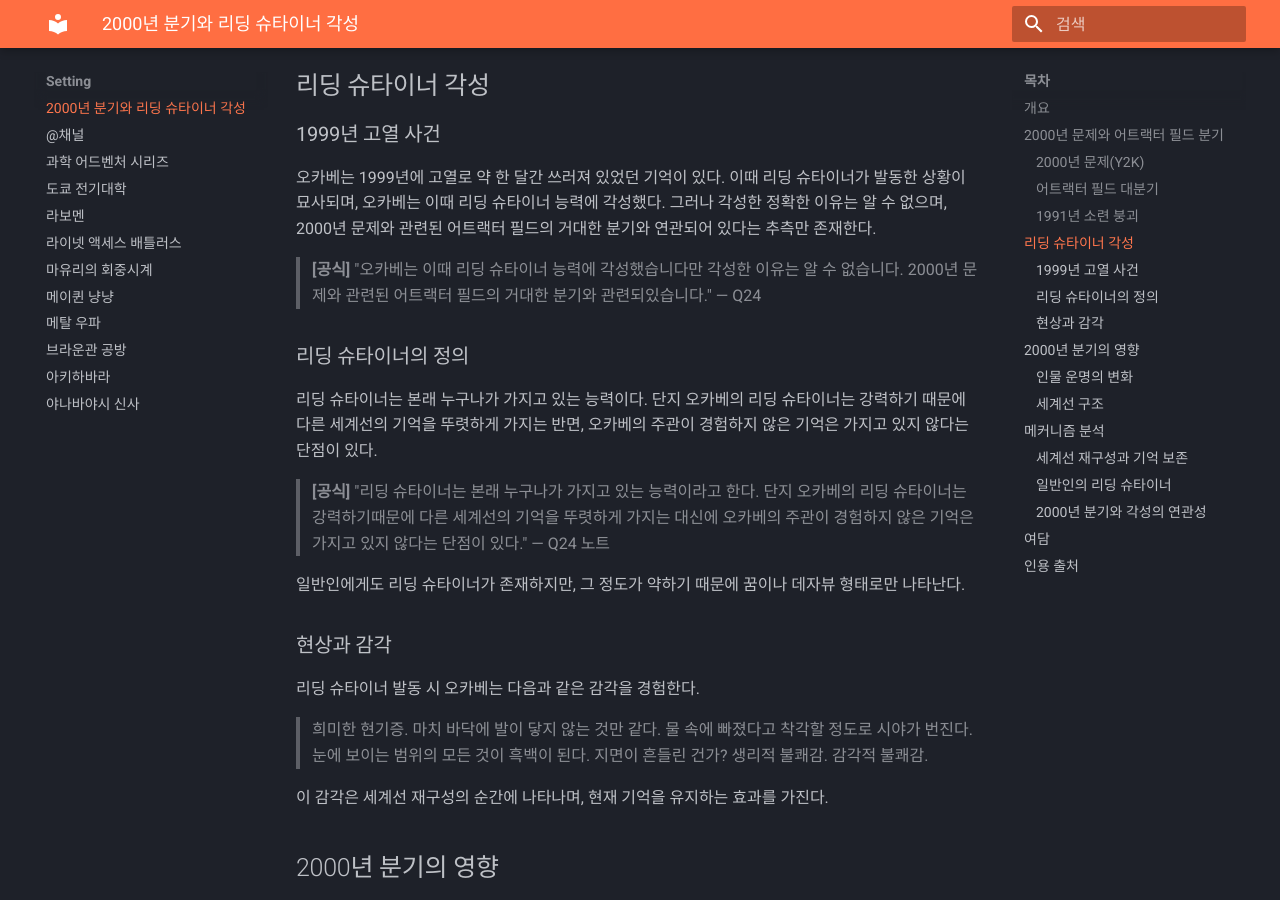
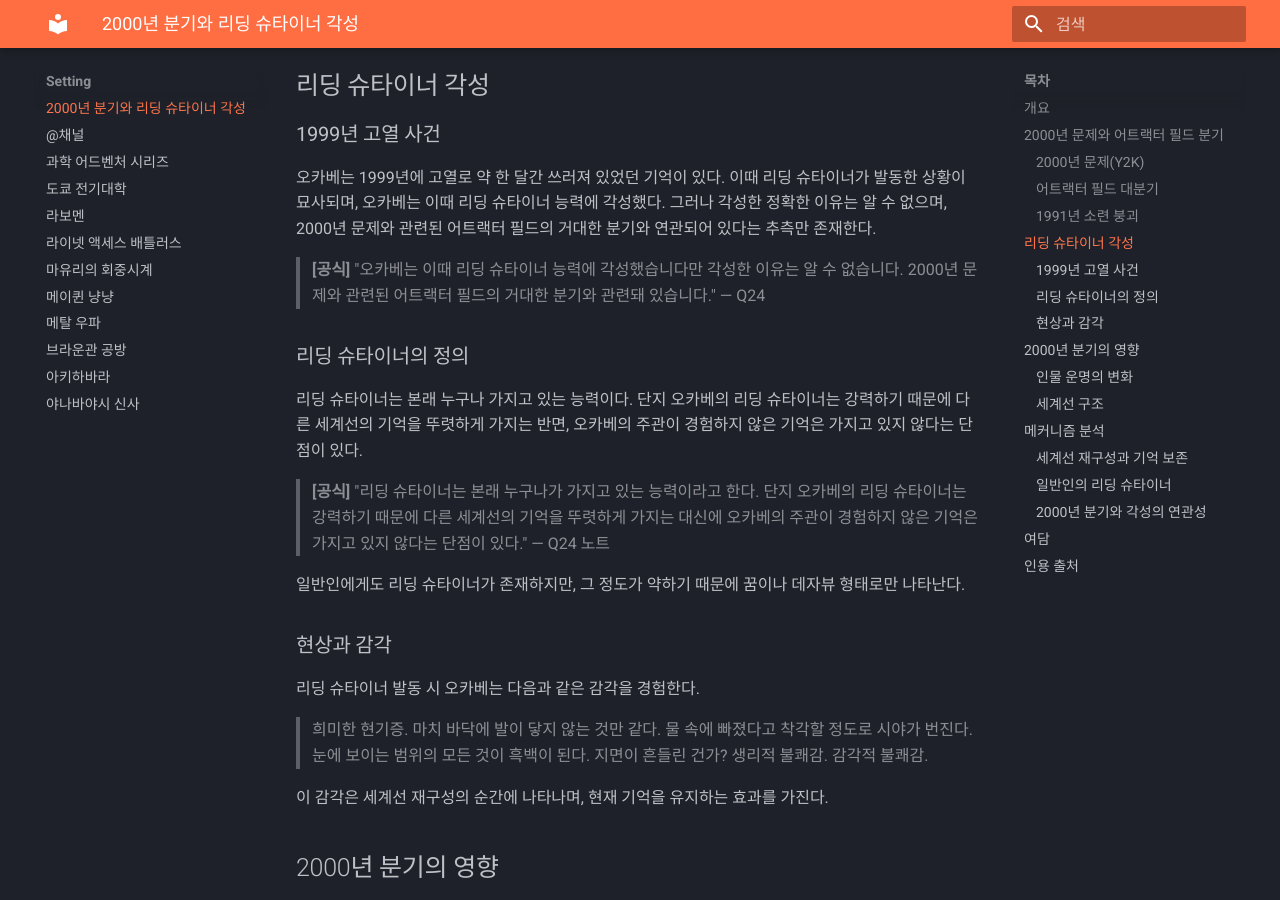
Before and after one commit to sgwiki/sgwiki.github.io, an MkDocs documentation site: the page built from wiki/setting/2000년-분기와-리딩-슈타이너-각성.md, in a window 1280 px wide and 900 px high, scrolled down 1058 px. Built offline with MkDocs 1.6.1 and Material for MkDocs 9.7.7, drawn with Linux system fonts in a browser that asks for light colours; some of the changed text lies outside the part shown.

Commit message:
chore(wiki): 2000년-분기와-리딩-슈타이너-각성 정비 — 조사 잉여 제거·번역투 교정·인용 블록 맞춤법/띄어쓰기
Co-Authored-By: Claude Opus 4.6 <noreply@anthropic.com>

```diff
--- a/wiki/setting/2000년-분기와-리딩-슈타이너-각성.md
+++ b/wiki/setting/2000년-분기와-리딩-슈타이너-각성.md
@@ -35,13 +35,13 @@ spoiler: main_story
 
 오카베는 1999년에 고열로 약 한 달간 쓰러져 있었던 기억이 있다. 이때 리딩 슈타이너가 발동한 상황이 묘사되며, 오카베는 이때 리딩 슈타이너 능력에 각성했다. 그러나 각성한 정확한 이유는 알 수 없으며, 2000년 문제와 관련된 어트랙터 필드의 거대한 분기와 연관되어 있다는 추측만 존재한다.
 
-> **[공식]** "오카베는 이때 리딩 슈타이너 능력에 각성했습니다만 각성한 이유는 알 수 없습니다. 2000년 문제와 관련된 어트랙터 필드의 거대한 분기와 관련되있습니다." — Q24
+> **[공식]** "오카베는 이때 리딩 슈타이너 능력에 각성했습니다만 각성한 이유는 알 수 없습니다. 2000년 문제와 관련된 어트랙터 필드의 거대한 분기와 관련돼 있습니다." — Q24
 
 ### 리딩 슈타이너의 정의
 
-리딩 슈타이너는 본래 누구나가 가지고 있는 능력이다. 단지 오카베의 리딩 슈타이너는 강력하기 때문에 다른 세계선의 기억을 뚜렷하게 가지는 반면, 오카베의 주관이 경험하지 않은 기억은 가지고 있지 않다는 단점이 있다.
+리딩 슈타이너는 본래 누구나 가지고 있는 능력이다. 단지 오카베의 리딩 슈타이너는 강력하기 때문에 다른 세계선의 기억을 뚜렷하게 가지는 반면, 오카베의 주관이 경험하지 않은 기억은 가지고 있지 않다는 단점이 있다.
 
-> **[공식]** "리딩 슈타이너는 본래 누구나가 가지고 있는 능력이라고 한다. 단지 오카베의 리딩 슈타이너는 강력하기때문에 다른 세계선의 기억을 뚜렷하게 가지는 대신에 오카베의 주관이 경험하지 않은 기억은 가지고 있지 않다는 단점이 있다." — Q24 노트
+> **[공식]** "리딩 슈타이너는 본래 누구나가 가지고 있는 능력이라고 한다. 단지 오카베의 리딩 슈타이너는 강력하기 때문에 다른 세계선의 기억을 뚜렷하게 가지는 대신에 오카베의 주관이 경험하지 않은 기억은 가지고 있지 않다는 단점이 있다." — Q24 노트
 
 일반인에게도 리딩 슈타이너가 존재하지만, 그 정도가 약하기 때문에 꿈이나 데자뷰 형태로만 나타난다.
 
```
Also changed, not shown: other parts of wiki/setting/2000년-분기와-리딩-슈타이너-각성.md (+1 -1 lines).
